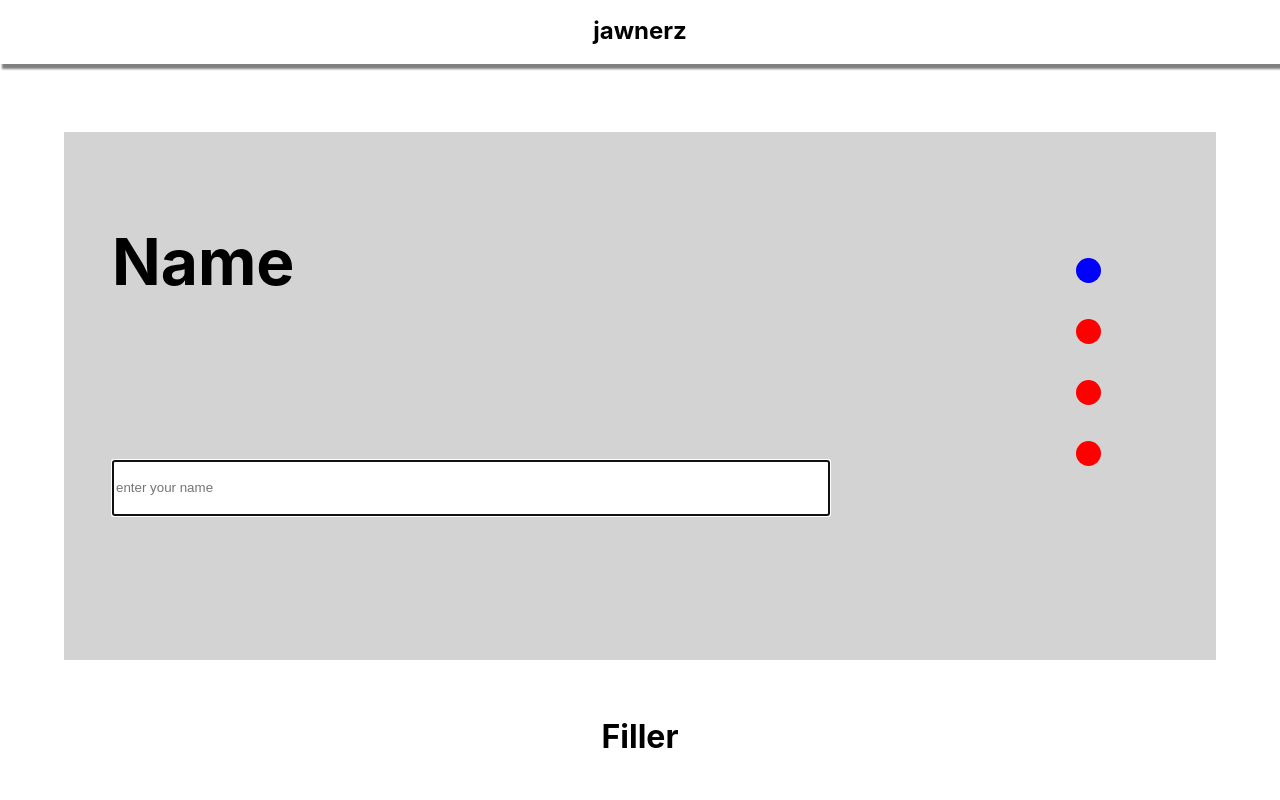
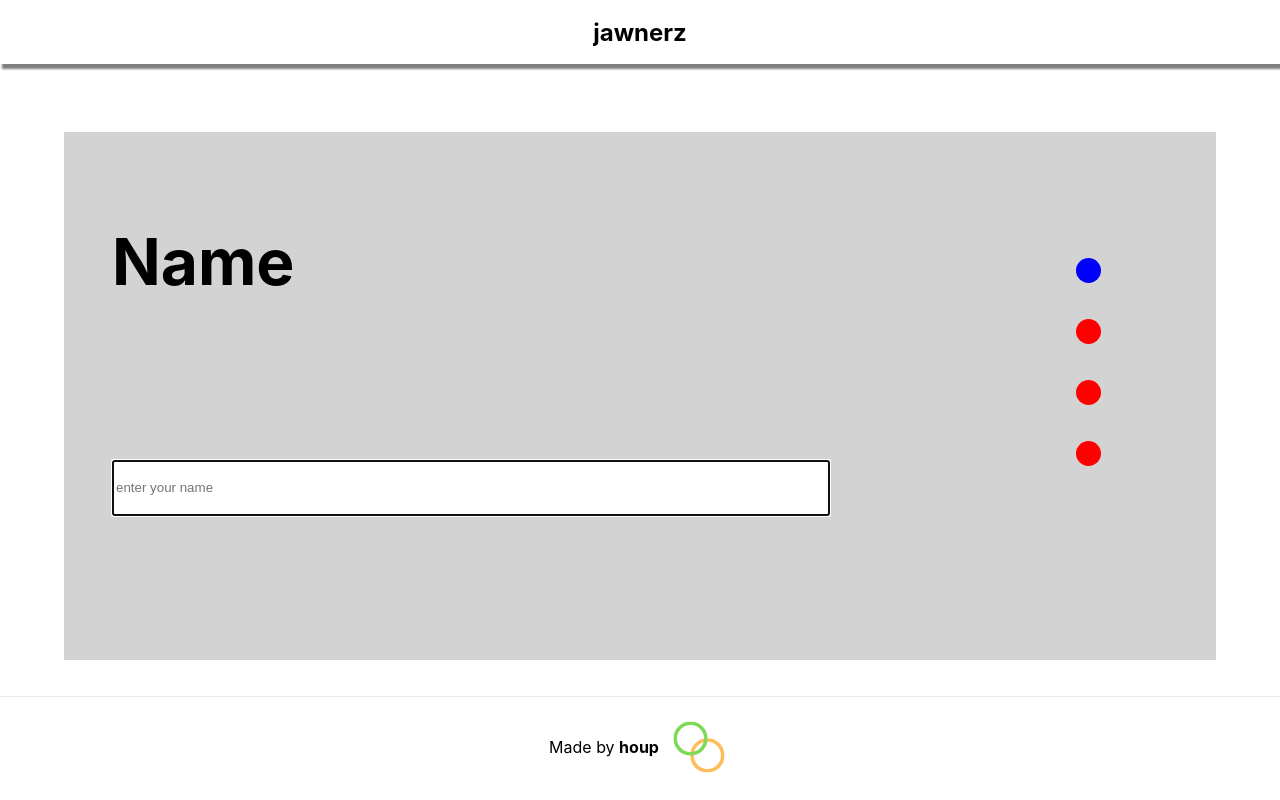
Before and after one commit to charles01pd2018/houp, a Next.js app: page / in a window 1280 px wide. Shown: the top 800 px of the page. Built offline with nearby package versions, Linux system fonts and the light colour scheme.

Commit message:
loading screen template

```diff
--- a/pages/customerPortal.js
+++ b/pages/customerPortal.js
@@ -3,8 +3,6 @@ import Head from 'next/head';
 
 //compnents
 import CustomerForm from '../components/customer-form/customerForm';
-
-import Filler from './filler';
 
 const CustomerPortal = ({
     layout: Layout
@@ -19,8 +17,6 @@ const CustomerPortal = ({
             </Head>
 
             <CustomerForm />
-
-            <Filler />
         </Layout>
         </>
     );
--- a/pages/filler.js
+++ /dev/null
@@ -1,12 +0,0 @@
-// filler page for style testing
-
-const Filler = () => {
-
-    return (
-        <div className='filler'>
-            <h1>Filler</h1>
-        </div>
-    );
-}
-
-export default Filler;
--- a/pages/index.js
+++ b/pages/index.js
@@ -3,11 +3,29 @@ import CustomerForm from './customerPortal';
 
 // layouts
 import formLayout from './layout/formLayout';
+import Loading from './loading';
 
-export default function() {
+// utils
+import { getServerStatus } from '../utils/data-fetch';
+
+export default () => {
+
+  // async function to fetch data from client server
+  // for now, we will simply use a function that always returns true for testing purposes
+  var serverStatus = getServerStatus();
+
+  // testing server status
+  // serverStatus = false;
+
   return (
     <>
+    {
+      serverStatus === true ? (
       <CustomerForm layout={formLayout}/>
+      ) : (
+        <Loading animationType='houp' loadingTitle='jawnerz' />
+      )
+    }
     </>
   );
 }
--- /dev/null
+++ b/pages/loading.js
@@ -0,0 +1,17 @@
+// loading screen while data is fetching
+const Loading = ({
+    animationType,
+    loadingTitle
+}) => {
+
+    return (
+        <div className='loading-wrapper'>
+            <span className='loading-title'>
+                <h1>{loadingTitle}</h1>
+            </span>
+            <span className={`${animationType}-loading loading-icon`}></span>
+        </div>
+    );
+}
+
+export default Loading;
--- a/styles/layout/_header.scss
+++ b/styles/layout/_header.scss
@@ -12,10 +12,28 @@
     }
 
     .header-branding {
-        text-align: center;;
+        text-align: center;
+        align-items: center;
 
         .header-branding-title {
+            display: inline-flex;
+            max-width: max-content;
+            margin: 0 auto;
+            align-items: center;
+            overflow: hidden;
             font-size: 1.5rem;
+
+            animation: typing 6s steps(100, end);
         }
     }
 }
+
+// animations
+@keyframes typing {
+    from {
+        width: 0
+    }
+    to {
+        width: 100%
+    }
+}
--- /dev/null
+++ b/styles/pages/_loading.scss
@@ -0,0 +1,18 @@
+.loading-wrapper {
+    display: flex;
+    flex-direction: column;
+    justify-content: center;
+    text-align: center;
+
+    .loading-title {
+        margin-top: 5rem;
+    }
+
+    .loading-icon {
+        margin-top: 3rem;
+    }
+}
+
+.houp-loading {
+
+}
--- a/styles/shapes/_circle.scss
+++ b/styles/shapes/_circle.scss
@@ -1,12 +1,3 @@
-@keyframes circle-state-change {
-    from {
-      background-color: red;
-    }
-    to {
-      background-color: blue;
-    }
-}
-
 .circle {
     height: 25px;
     width: 25px;
@@ -25,3 +16,13 @@
       background-color: green;
     }
 }
+
+// animations
+@keyframes circle-state-change {
+  from {
+    background-color: red;
+  }
+  to {
+    background-color: blue;
+  }
+}
--- a/styles/styles.scss
+++ b/styles/styles.scss
@@ -4,8 +4,8 @@
 // layout
 @import "layout/header", "layout/footer";
 
-// components
-@import "components/customerForm";
+// pages
+@import "pages/customerForm", "pages/loading";
 
 // shapes
 @import "shapes/circle";
--- /dev/null
+++ b/utils/data-fetch.js
@@ -0,0 +1,6 @@
+// data fetching from server
+
+// return company server status
+export const getServerStatus = () => {
+    return true;
+}
```
Also changed, not shown: styles/pages/_customerForm.scss (renamed from styles/components/_customerForm.scss), utils/customer-submit.js (renamed from components/utils/customer-submit.js).
